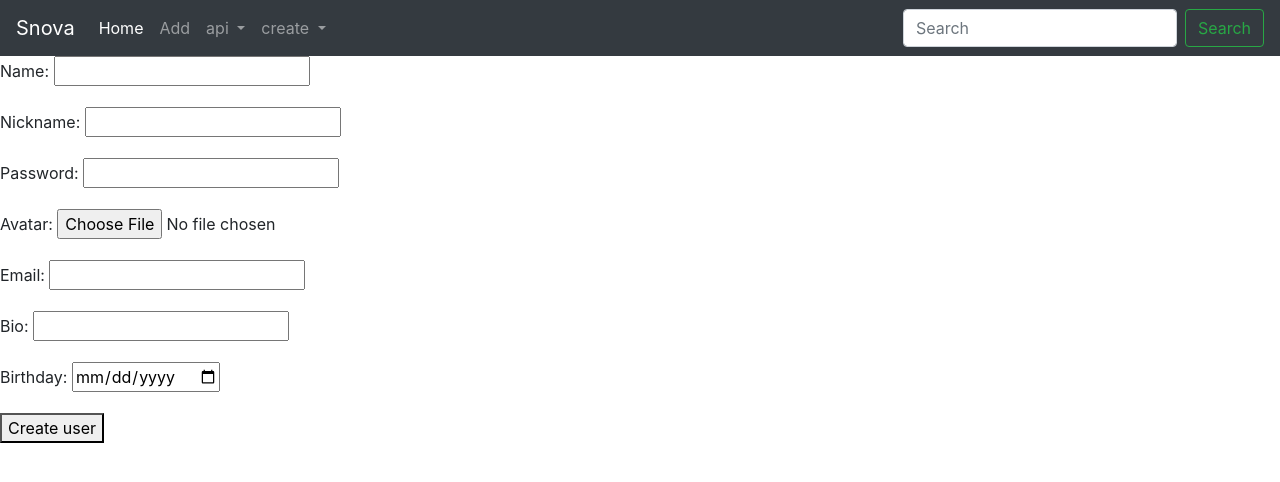
After one commit to Ricar1502/Website, a Django app: page /create_user/ in a window 1280 px wide. The commit adds this page. Shown: the top 482 px of the page. Run offline with Django 4.2, Linux system fonts and the light colour scheme.

Commit message:
remove user_id from User model, fixing serializer base on User models. Created UserForm, added create user and view user form, added default values for post form, added path to view user and create user, upadte base.html create createPost.html

```diff
--- a/snova_social_media/api/models.py
+++ b/snova_social_media/api/models.py
@@ -7,7 +7,7 @@ from django.contrib.auth import get_user_model
 
 
 class User(models.Model):
-    user_id = models.CharField(max_length=50)
+
     name = models.CharField(max_length=50)
     nickname = models.CharField(max_length=20)
     password = models.CharField(max_length=50)
--- a/snova_social_media/api/serializers.py
+++ b/snova_social_media/api/serializers.py
@@ -12,7 +12,7 @@ class PostSerializer(serializers.ModelSerializer):
 class UserSerializer(serializers.ModelSerializer):
     class Meta:
         model = User
-        fields = ('user_id', 'name', 'password', 'nickname', 'avatar',
+        fields = ('name', 'password', 'nickname', 'avatar',
                   'email', 'bio', 'birthday')
 
 
--- a/snova_social_media/app/forms.py
+++ b/snova_social_media/app/forms.py
@@ -1,8 +1,22 @@
-from django.forms import ModelForm
-from api.models import Post
+from django.forms import ModelForm, widgets
+from api.models import Post, User
+from django import forms
+
+
+class DateInput(forms.DateInput):
+    input_type = 'date'
 
 
 class CreateNewPostForm(ModelForm):
     class Meta:
         model = Post
         fields = '__all__'
+
+
+class CreateNewUserForm(ModelForm):
+    class Meta:
+        model = User
+        fields = '__all__'
+        widgets = {
+            'birthday':  widgets.DateInput(attrs={'type': 'date'})
+        }
--- a/snova_social_media/app/templates/app/base.html
+++ b/snova_social_media/app/templates/app/base.html
@@ -30,9 +30,6 @@
               <a class="nav-link" href="/">Home <span class="sr-only">(current)</span></a>
             </li>
             <li class="nav-item">
-              <a class="nav-link" href="/create_post">Create post</a>
-            </li>
-            <li class="nav-item">
               <a class="nav-link" href="/add">Add</a>
             </li>
             <li class="nav-item dropdown">
@@ -45,6 +42,18 @@
                 <a class="dropdown-item" href="/api/user">user</a>
                 <a class="dropdown-item" href="/api/votes">votes</a>
                 <a class="dropdown-item" href="/api/ranks">ranks</a>
+              </div>
+            </li>
+            <li class="nav-item dropdown">
+              <a class="nav-link dropdown-toggle" href="#" id="navbarDropdown" role="button" data-toggle="dropdown" aria-haspopup="true" aria-expanded="false">
+                create
+              </a>
+              <div class="dropdown-menu" aria-labelledby="navbarDropdown">
+                <a class="dropdown-item" href="/create_post">post</a>
+                <div class="dropdown-divider"></div>
+                <a class="dropdown-item" href="/create_user">user</a>
+                <a class="dropdown-item" href="/#">votes</a>
+                <a class="dropdown-item" href="/#">ranks</a>
               </div>
             </li>
             {% comment %} <li class="nav-item">
--- a/snova_social_media/app/templates/app/createPost.html
+++ b/snova_social_media/app/templates/app/createPost.html
@@ -1,5 +1,5 @@
 {% extends 'app/base.html' %}
-{% block title %}create Post{% endblock title %}
+{% block title %}Create Post{% endblock title %}
 
 {% block content %}
 <form action="/create_post/" method="post">
--- /dev/null
+++ b/snova_social_media/app/templates/app/createUser.html
@@ -0,0 +1,11 @@
+{% extends 'app/base.html' %}
+{% block title %}Create User{% endblock title %}
+
+{% block content %}
+<form enctype="multipart/form-data" action="/create_user/" method="post">
+    {% csrf_token %}
+    {{ form.as_p }}
+    <button type="submit" name="createUser">Create user</button>
+</form>
+
+{% endblock content %}
--- a/snova_social_media/app/urls.py
+++ b/snova_social_media/app/urls.py
@@ -1,10 +1,12 @@
 from django.urls import path
-from .views import home, add, create_post_form, post
+from .views import home, add, create_post_form, post, create_user_form, user
 
 urlpatterns = [
     path('', home),
     path('add/', add),
     path('create_post/', create_post_form),
+    path('create_user/', create_user_form),
     path("<int:id>", post),
+    path("user/<int:id>", user),
 
 ]
--- a/snova_social_media/app/views.py
+++ b/snova_social_media/app/views.py
@@ -23,6 +23,10 @@ def add(request):
 
 
 def create_post_form(request):
+    initial_data = {
+        "parent_id": '1',
+        "type": "post",
+    }
     if is_post(request):
         post_form = CreateNewPostForm(request.POST)
         if post_form.is_valid():
@@ -39,13 +43,40 @@ def create_post_form(request):
             t = Post(parent_id=parent_id, title=title, content=content, link=link, user_id=user_id,
                      pic=pic, status=status, type=type, votes=votes)
             t.save()
-        return HttpResponseRedirect(f"/{t.id}")
+            return HttpResponseRedirect(f"/{t.id}")
     else:
-        post_form = CreateNewPostForm()
+        post_form = CreateNewPostForm(initial=initial_data)
 
-    return render(request, 'app/createPost.html', {'form': post_form})
+    return render(request, 'app/createPost.html', {'form': post_form}
+                  )
+
+
+def create_user_form(request):
+    if is_post(request):
+        form = CreateNewUserForm(request.POST, request.FILES)
+        if form.is_valid():
+            name = form.cleaned_data['name']
+            nickname = form.cleaned_data["nickname"]
+            password = form.cleaned_data["password"]
+            avatar = form.cleaned_data["avatar"]
+            email = form.cleaned_data["email"]
+            bio = form.cleaned_data["bio"]
+            birthday = form.cleaned_data["birthday"]
+
+            t = User(name=name, nickname=nickname,
+                     password=password, avatar=avatar, email=email, bio=bio, birthday=birthday)
+            t.save()
+            return HttpResponseRedirect(f"/user/{t.id}")
+    else:
+        form = CreateNewUserForm()
+    return render(request, 'app/createUser.html', {'form': form})
 
 
 def post(request, id):
     post = Post.objects.get(id=id)
-    return render(request, 'app/post.html', {'post': post})
+    return render(request, 'app/viewPost.html', {'post': post})
+
+
+def user(request, id):
+    user = User.objects.get(id=id)
+    return render(request, 'app/viewUser.html', {'user': user})
```
Also changed, not shown: snova_social_media/app/templates/app/viewUser.html (added, +17 -0 lines), snova_social_media/api/migrations/0008_remove_user_user_id.py (added), snova_social_media/api/migrations/0009_alter_user_avatar.py (added), snova_social_media/api/migrations/0010_alter_user_avatar.py (added), snova_social_media/api/migrations/0011_alter_user_avatar.py (added), snova_social_media/api/migrations/0012_alter_user_avatar.py (added), snova_social_media/db.sqlite3, snova_social_media/files/avatar/10613037_10155347607625010_381649778825777077_n.jpg (added), snova_social_media/files/avatar/50074c85-75da-4786-a2ba-684fc7bac9b7_8VADxI8.png (added).
